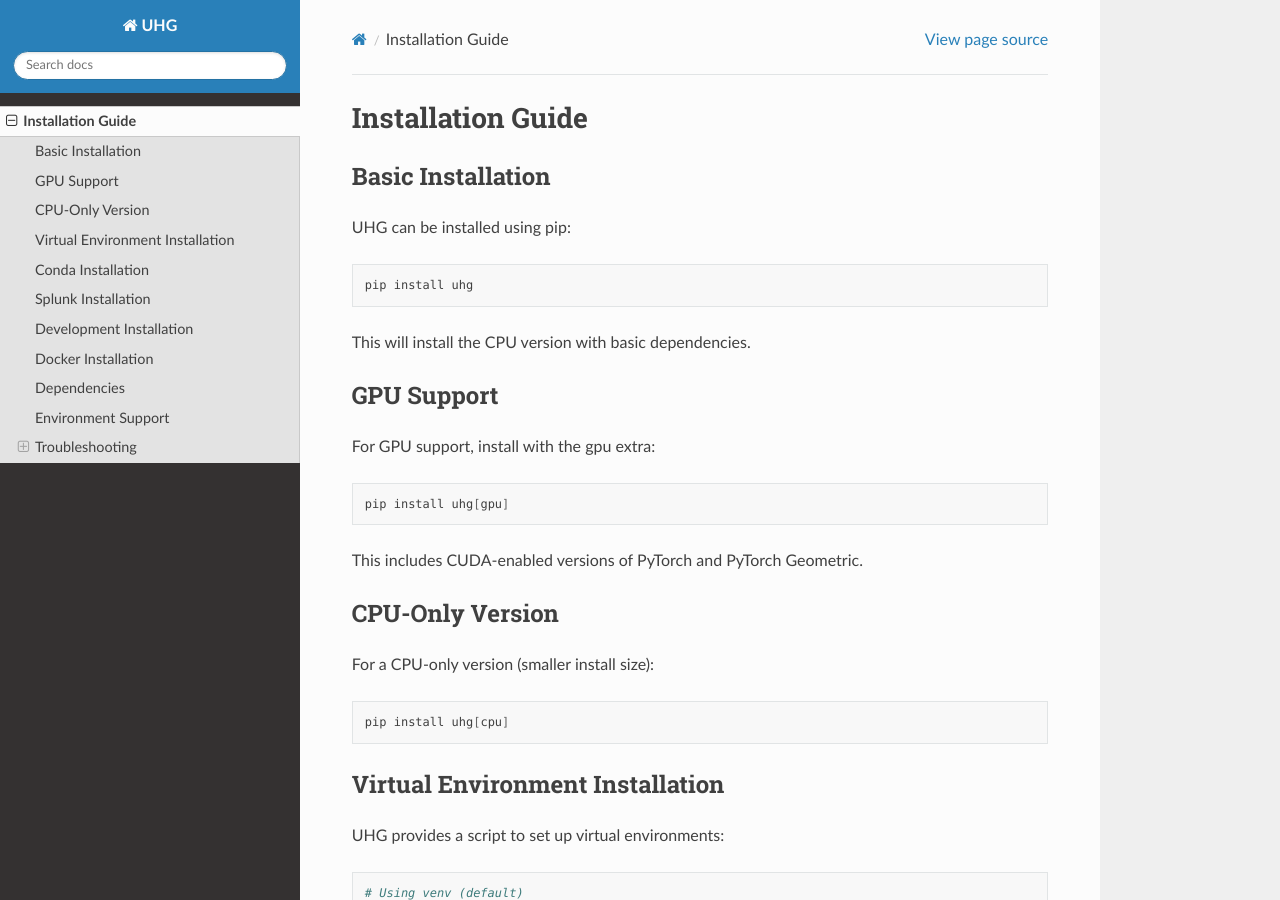
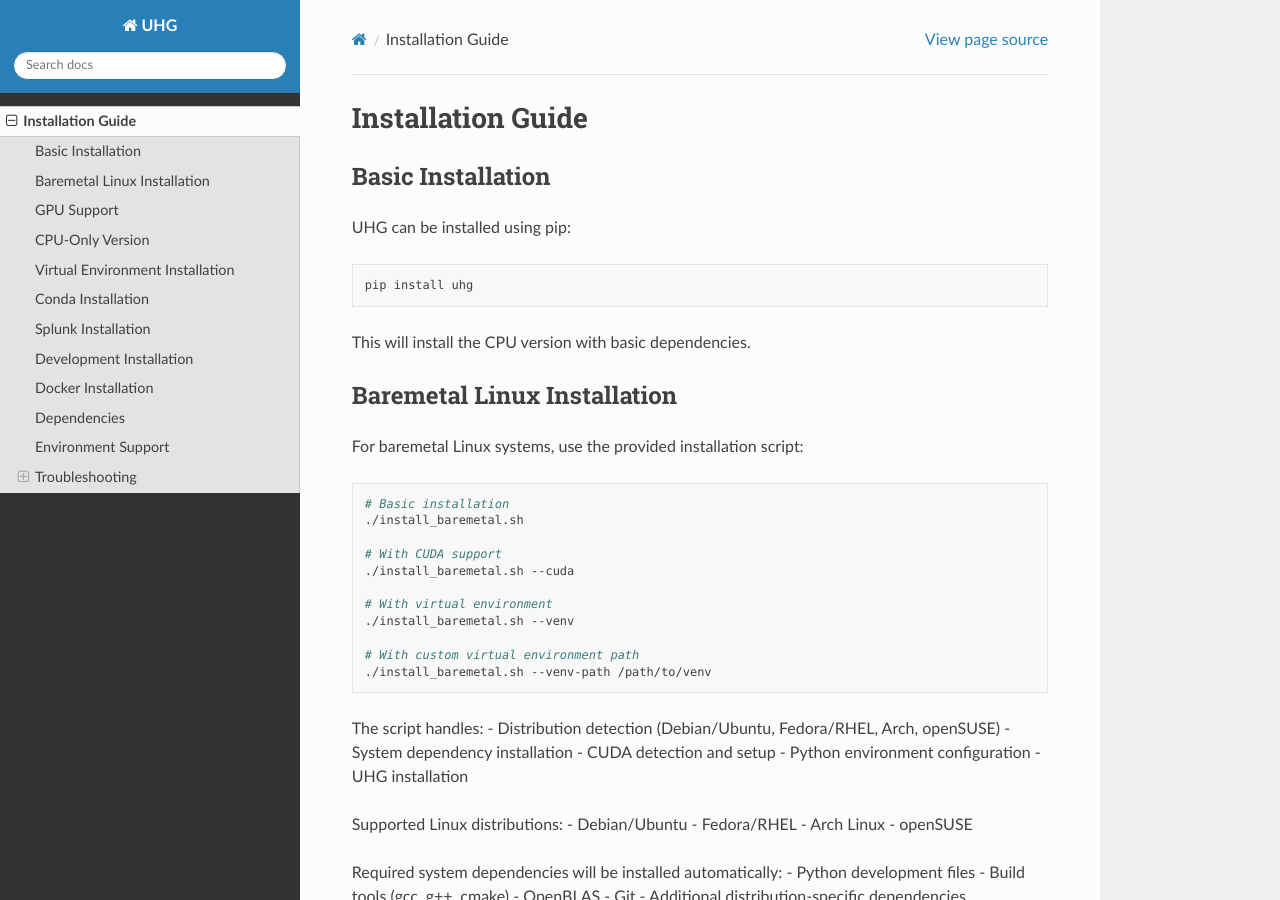
Before and after one commit to zbovaird/UHG-Library, a Sphinx documentation site: the page built from docs/installation.rst, in a window 1280 px wide and 900 px high. Built offline with Sphinx 7.4.7 and the Read the Docs theme 3.1.0, drawn with Linux system fonts in a browser that asks for light colours; pages that are not in the unit, such as notebooks, are missing from menus; some of the changed text lies outside the part shown.

Commit message:
added bare metal linux install

```diff
--- a/docs/installation.rst
+++ b/docs/installation.rst
@@ -11,6 +11,45 @@
    pip install uhg
 
 This will install the CPU version with basic dependencies.
+
+Baremetal Linux Installation
+-------------------------
+
+For baremetal Linux systems, use the provided installation script:
+
+.. code-block:: bash
+
+   # Basic installation
+   ./install_baremetal.sh
+
+   # With CUDA support
+   ./install_baremetal.sh --cuda
+
+   # With virtual environment
+   ./install_baremetal.sh --venv
+
+   # With custom virtual environment path
+   ./install_baremetal.sh --venv-path /path/to/venv
+
+The script handles:
+- Distribution detection (Debian/Ubuntu, Fedora/RHEL, Arch, openSUSE)
+- System dependency installation
+- CUDA detection and setup
+- Python environment configuration
+- UHG installation
+
+Supported Linux distributions:
+- Debian/Ubuntu
+- Fedora/RHEL
+- Arch Linux
+- openSUSE
+
+Required system dependencies will be installed automatically:
+- Python development files
+- Build tools (gcc, g++, cmake)
+- OpenBLAS
+- Git
+- Additional distribution-specific dependencies
 
 GPU Support
 ----------
@@ -139,6 +178,12 @@
 - Development: pytest, black, isort, flake8, mypy
 - Documentation: sphinx, sphinx-rtd-theme, nbsphinx
 
+System Dependencies (Linux):
+- Python development files (python3-dev)
+- Build tools (gcc, g++, cmake)
+- OpenBLAS
+- Git
+
 Environment Support
 -----------------
 
@@ -151,6 +196,7 @@
 - Docker containers
 - Splunk environments
 - Jupyter environments
+- Baremetal Linux systems
 
 Troubleshooting
 --------------
@@ -187,6 +233,42 @@
 
       $SPLUNK_HOME/bin/python -m pip install uhg[cpu]
 
+Linux System Issues
+^^^^^^^^^^^^^^^^^
+If you encounter issues on Linux:
+
+1. Missing system dependencies:
+
+   .. code-block:: bash
+
+      # Debian/Ubuntu
+      sudo apt-get install python3-dev build-essential cmake libopenblas-dev
+
+      # Fedora/RHEL
+      sudo dnf install python3-devel gcc gcc-c++ cmake openblas-devel
+
+      # Arch Linux
+      sudo pacman -S python base-devel cmake openblas
+
+      # openSUSE
+      sudo zypper install python3-devel gcc gcc-c++ cmake openblas-devel
+
+2. Permission issues:
+
+   .. code-block:: bash
+
+      # Use virtual environment instead of system Python
+      ./install_baremetal.sh --venv
+
+3. CUDA detection:
+
+   .. code-block:: bash
+
+      # Check CUDA availability
+      nvidia-smi
+      # If available, install with CUDA support
+      ./install_baremetal.sh --cuda
+
 Build Issues
 ^^^^^^^^^^^
 If you encounter build issues:
```
Also changed, not shown: 1 other file.
